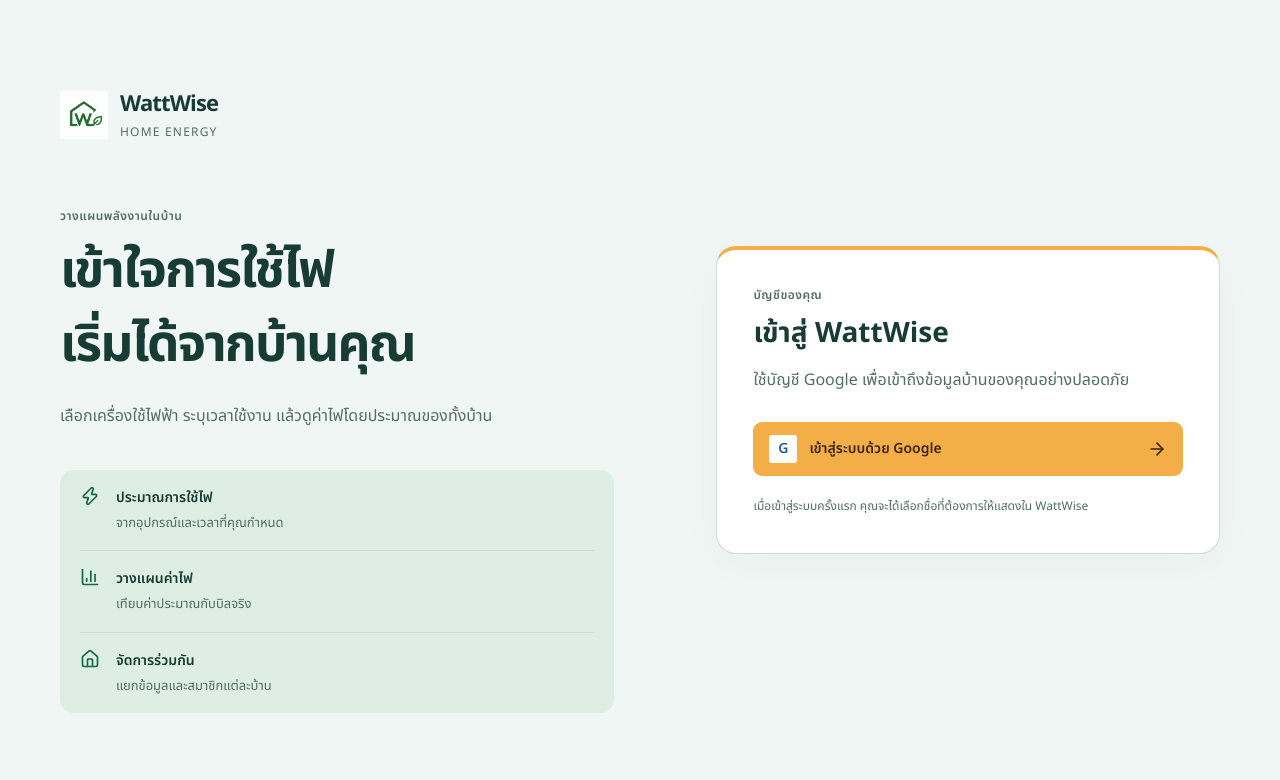
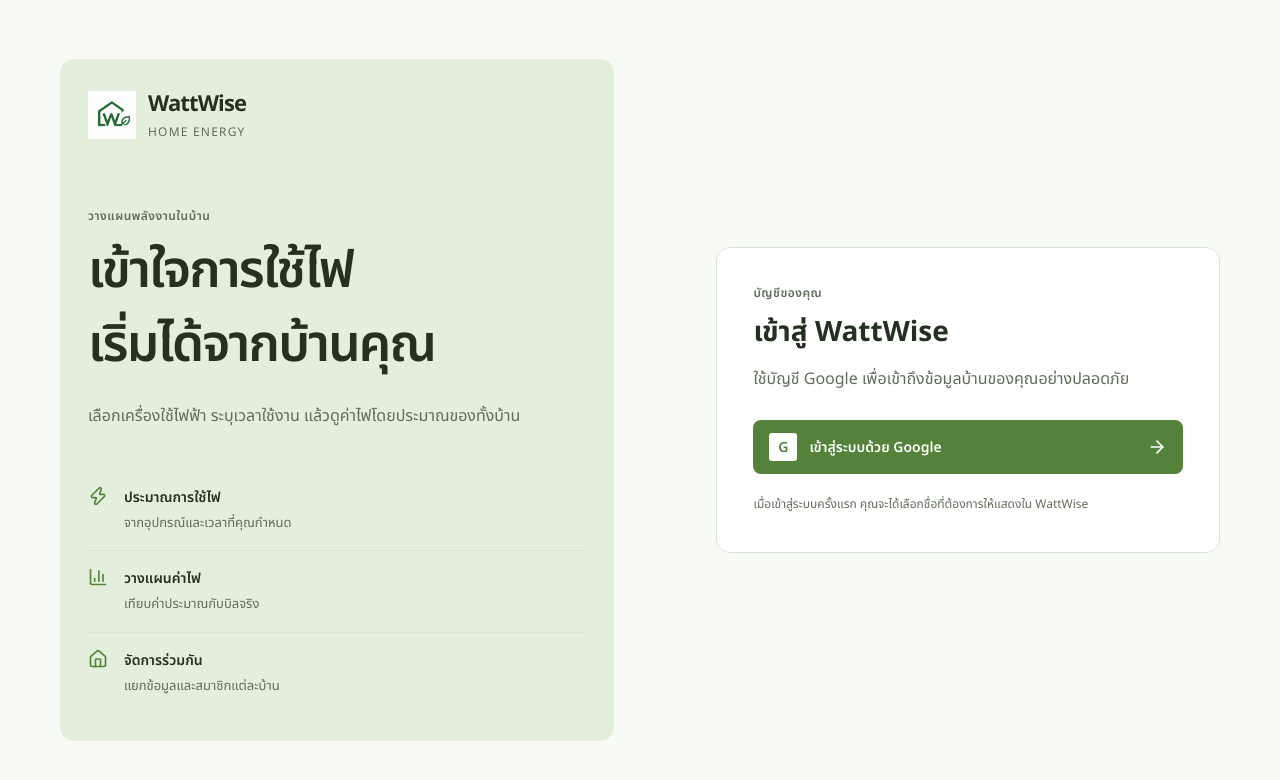
Before and after one commit to Title5656/WattWise, a Next.js app: page /login in a window 1280 px wide. Shown: the top 780 px of the page. Built offline with nearby package versions, Linux system fonts and the light colour scheme.

Commit message:
feat: modernize green dashboard design

```diff
--- a/app/globals.css
+++ b/app/globals.css
@@ -1,8 +1,8 @@
 @import 'tailwindcss';
 
-/* 60% light surfaces, 30% evergreen and mint, 10% amber emphasis. */
-:root{--bg:#f0f6f3;--panel:#fff;--text:#163c33;--muted:#526d64;--line:#ccded5;--green:#11664e;--lime:#dcf0e5;--blue:#11664e;--amber:#f3ae48;--violet:#526d64;--forest:#103f33;--mint:#deeee5;--accent-ink:#38250c;--text-caption:12px;--text-body:14px;--text-section:20px}
-@theme inline{--color-primary:var(--amber);--color-primary-foreground:var(--accent-ink);--color-background:var(--panel);--color-accent:var(--mint);--color-accent-foreground:var(--green);--color-ring:var(--green);--color-border:var(--line)}
+/* 60% white/light canvas, 30% pale green surfaces, 10% green actions and data. */
+:root{--bg:#f8faf6;--panel:#fff;--text:#243020;--muted:#606c5a;--line:#dce4d6;--green:#54823b;--leaf:#78b356;--lime:#a2cb8b;--soft-green:#cce3c0;--mint:#e3efdc;--forest:#365728;--accent-ink:#fff;--text-caption:12px;--text-body:14px;--text-section:20px}
+@theme inline{--color-primary:var(--green);--color-primary-foreground:var(--accent-ink);--color-background:var(--panel);--color-accent:var(--mint);--color-accent-foreground:var(--forest);--color-ring:var(--green);--color-border:var(--line)}
 *{box-sizing:border-box}
 html{scroll-padding-top:100px}
 body{margin:0;background:var(--bg);color:var(--text);font-family:var(--font-noto-sans-thai),system-ui,sans-serif;font-size:16px;line-height:1.65}
@@ -20,11 +20,11 @@
 h3{font-size:17px;font-weight:600}
 svg{width:20px;height:20px;flex-shrink:0}
 small{font-size:var(--text-caption)}
-input,select{max-width:100%;min-width:0;min-height:44px;padding:10px 12px;border:1px solid #aebbc1;border-radius:5px;background:#fff;color:var(--text)}
+input,select{max-width:100%;min-width:0;min-height:44px;padding:10px 12px;border:1px solid #a5b39a;border-radius:5px;background:#fff;color:var(--text)}
 [data-slot=button]{min-height:44px;height:auto;white-space:normal;border-radius:5px;font-size:14px;line-height:1.5;transition:background .15s,color .15s}
 [data-slot=button]:active:not(:disabled){transform:translateY(1px)}
 [data-slot=button].bg-primary{color:var(--accent-ink)}
-[data-slot=button].border{border-color:#b9c5ca}
+[data-slot=button].border{border-color:var(--line)}
 [data-slot=card]{border-radius:0;box-shadow:none}
 .kicker{margin-bottom:8px;color:var(--muted);font-size:12px;font-weight:600;letter-spacing:.04em}
 .skip-link{position:absolute;left:20px;top:-100px;padding:10px 16px;background:var(--text);color:#fff;z-index:10}
@@ -51,7 +51,7 @@
 .household-switcher select{width:100%;min-width:120px;min-height:44px;text-overflow:ellipsis;font-size:14px}
 .household-add{background:var(--panel)}
 .header-actions>.profile{display:flex;align-items:center;gap:8px;height:44px;min-height:44px;padding:4px 8px;border-left:1px solid var(--line)}
-.profile>i{display:grid;place-items:center;width:32px;height:32px;background:#eaf2f0;border-radius:50%;color:var(--green);font-size:12px;font-style:normal;font-weight:650}
+.profile>i{display:grid;place-items:center;width:32px;height:32px;background:var(--mint);border-radius:50%;color:var(--green);font-size:12px;font-style:normal;font-weight:650}
 .profile span{display:flex;flex-direction:column;min-width:0;max-width:160px;line-height:1.5}
 .profile b{font-size:12px;overflow:hidden;text-overflow:ellipsis;white-space:nowrap}
 .profile small{font-size:12px;color:var(--muted);overflow:hidden;text-overflow:ellipsis;white-space:nowrap}
@@ -73,7 +73,7 @@
 .energy-facts dt{font-size:12px;color:var(--muted)}
 .energy-facts dd{margin:6px 0 0;font-size:24px;font-weight:550;font-variant-numeric:tabular-nums}
 .energy-facts small{font-size:12px;font-weight:400;color:var(--muted)}
-.dashboard-empty{display:flex;align-items:center;justify-content:space-between;gap:24px;padding:24px;margin-bottom:28px;background:#eaf2f0;border-left:3px solid var(--green)}
+.dashboard-empty{display:flex;align-items:center;justify-content:space-between;gap:24px;padding:24px;margin-bottom:28px;background:var(--mint);border-left:3px solid var(--green)}
 .dashboard-empty p{margin-top:6px;color:var(--muted);font-size:14px}
 .dashboard-loading{display:flex;align-items:center;gap:12px;padding:60px 0;border-top:1px solid var(--line);color:var(--muted)}
 .dashboard-loading>span{width:20px;height:20px;border:2px solid var(--line);border-top-color:var(--green);border-radius:50%}
@@ -90,7 +90,7 @@
 .device-copy{min-width:0}
 .device-copy b{display:block;font-size:14px;font-weight:600;overflow-wrap:anywhere}
 .device-copy small{display:block;color:var(--muted);font-size:12px;overflow-wrap:anywhere}
-.device-copy>span{display:block;height:3px;margin-top:10px;background:#e2e8e7}
+.device-copy>span{display:block;height:3px;margin-top:10px;background:var(--mint)}
 .device-copy>span>i{display:block;height:100%;background:var(--green)}
 .device-usage{text-align:right}
 .device-usage b{display:block;font-size:14px;font-weight:550;font-variant-numeric:tabular-nums}
@@ -103,14 +103,14 @@
 .device-empty>a{grid-column:2;justify-self:start;padding-left:0;color:var(--green)}
 .bill-legend{display:flex;gap:18px;font-size:12px;color:var(--muted);margin-bottom:12px}
 .bill-legend span{display:flex;align-items:center;gap:6px}
-.bill-legend i{width:10px;height:10px;background:#c5cfd2}
+.bill-legend i{width:10px;height:10px;background:var(--soft-green)}
 .bill-legend .actual{background:var(--green)}
 .monthly-chart{display:flex;align-items:flex-end;gap:12px;min-height:236px;overflow-x:auto}
 .monthly-column{display:flex;flex:1 0 70px;min-width:0;flex-direction:column;text-align:center}
 .monthly-column>em{font-size:12px;font-style:normal;color:var(--muted);white-space:nowrap}
 .monthly-column>small{margin-top:10px;font-size:12px}
 .monthly-bars{display:flex;justify-content:center;align-items:flex-end;gap:4px;height:140px;border-bottom:1px solid var(--line)}
-.monthly-bars i{width:20px;min-height:2px;background:#c5cfd2;border-radius:2px 2px 0 0}
+.monthly-bars i{width:20px;min-height:2px;background:var(--soft-green);border-radius:2px 2px 0 0}
 .monthly-bars i.actual{background:var(--green)}
 .monthly-record-actions{display:flex;justify-content:center;min-height:44px}
 .monthly-record-actions button{width:44px;min-height:44px;padding:0;color:var(--muted)}
@@ -145,7 +145,7 @@
 .builder-header-actions{display:flex;align-items:center;gap:12px;flex-wrap:wrap;justify-content:flex-end}
 .save-pill{display:flex;align-items:center;gap:7px;min-height:44px;color:var(--muted);font-size:var(--text-body)}
 .save-pill i{width:6px;height:6px;border-radius:50%;background:var(--green)}
-.save-pill.saving i,.save-pill.loading i,.save-pill.ready i{background:var(--amber);animation:save-pulse 1s ease-in-out infinite}
+.save-pill.saving i,.save-pill.loading i,.save-pill.ready i{background:var(--leaf);animation:save-pulse 1s ease-in-out infinite}
 .save-pill.conflict i,.save-pill.retryable-error i{background:#a0352d}
 .back-status{font-size:var(--text-body);color:var(--green);background:#fff}
 .builder-identity{display:flex;justify-content:flex-end;margin:-8px 0 24px}
@@ -160,7 +160,7 @@
 .builder-summary .bill strong{color:var(--green)}
 .bill-disclosure{margin-bottom:28px}
 .bill-disclosure>summary{padding:10px 0;min-height:44px;color:var(--muted);font-size:14px;width:fit-content}
-.builder-bill-breakdown{display:grid;grid-template-columns:repeat(5,minmax(0,1fr));gap:16px;padding:20px;background:#eef1f3;border-radius:5px}
+.builder-bill-breakdown{display:grid;grid-template-columns:repeat(5,minmax(0,1fr));gap:16px;padding:20px;background:var(--mint);border-radius:5px}
 .builder-bill-breakdown>p{grid-column:1/-1;font-size:13px;color:var(--muted)}
 .builder-bill-breakdown>span{display:flex;flex-direction:column}
 .builder-bill-breakdown small{color:var(--muted);font-size:var(--text-caption)}
@@ -172,15 +172,15 @@
 .builder-panel-heading>div{min-width:0}
 .builder-panel-heading h2{font-size:20px}
 .builder-panel-heading>em{font-size:12px;color:var(--muted);font-style:normal;flex-shrink:0}
-.builder-search{display:flex;align-items:center;gap:10px;background:#fff;border:1px solid #aebbc1;border-radius:5px;padding:0 12px}
+.builder-search{display:flex;align-items:center;gap:10px;background:#fff;border:1px solid #a5b39a;border-radius:5px;padding:0 12px}
 .builder-search>i{display:flex;color:var(--muted)}
 .builder-search input{width:100%;height:48px;background:transparent;border:0;box-shadow:none;padding:10px 0;font-size:16px}
 .builder-search:focus-within{outline:2px solid var(--green);outline-offset:2px}
 .builder-search input:focus-visible{outline:none;box-shadow:none}
 .builder-tabs{display:flex;flex-wrap:wrap;gap:4px;margin:12px 0 18px}
 .builder-tabs button{min-height:44px;padding:8px 10px;color:var(--muted);font-size:13px}
-.builder-tabs .selected{background:#e4eeeb;color:var(--green);box-shadow:inset 0 -2px var(--green)}
-.builder-catalog-list{max-height:620px;overflow:auto;scrollbar-width:thin;scrollbar-color:#a9b8bd transparent}
+.builder-tabs .selected{background:var(--mint);color:var(--green);box-shadow:inset 0 -2px var(--green)}
+.builder-catalog-list{max-height:620px;overflow:auto;scrollbar-width:thin;scrollbar-color:#a5b39a transparent}
 .builder-appliance{display:grid;grid-template-columns:54px minmax(0,1fr) 44px;align-items:center;gap:8px 12px;padding:16px 0;border:0;border-bottom:1px solid var(--line);background:transparent}
 .builder-product-image{grid-column:1;grid-row:1/3;width:54px;height:66px;background:#fff;border-radius:4px}
 .builder-product-image img{width:100%;height:100%;padding:3px;object-fit:contain}
@@ -191,15 +191,15 @@
 .builder-product-copy>small{font-size:var(--text-caption);color:var(--muted);overflow-wrap:anywhere}
 .builder-appliance>strong{grid-column:2;grid-row:2;font-size:14px;font-weight:550;font-variant-numeric:tabular-nums}
 .builder-appliance>strong small{margin-left:5px;font-size:12px;color:var(--muted);font-weight:400}
-.builder-appliance>button{grid-column:3;grid-row:1/3;width:44px;min-height:44px;background:#eaf2f0;color:var(--green)}
-.builder-appliance>button:hover{background:#d6e8e1}
+.builder-appliance>button{grid-column:3;grid-row:1/3;width:44px;min-height:44px;background:var(--mint);color:var(--green)}
+.builder-appliance>button:hover{background:var(--soft-green)}
 .builder-catalog-state{display:flex;flex-direction:column;align-items:center;justify-content:center;gap:10px;min-height:220px;padding:28px 12px;color:var(--muted);text-align:center;font-size:14px}
 .builder-catalog-state.error{color:#a0352d}
 .catalog-spinner{width:24px;height:24px;border:2px solid var(--line);border-top-color:var(--green);border-radius:50%;animation:save-spin .9s linear infinite}
 .builder-load-more{width:100%;margin-top:14px;background:#fff}
 .builder-load-more-error{font-size:14px;color:#a0352d}
 .builder-dropzone{min-height:320px}
-.builder-empty{display:flex;flex-direction:column;align-items:center;justify-content:center;min-height:320px;padding:32px 20px;border:1px dashed #b5c2c7;border-radius:6px;text-align:center}
+.builder-empty{display:flex;flex-direction:column;align-items:center;justify-content:center;min-height:320px;padding:32px 20px;border:1px dashed #a5b39a;border-radius:6px;text-align:center}
 .builder-empty>i{color:var(--green);margin-bottom:12px}
 .builder-empty h3{font-size:18px;margin-bottom:8px}
 .builder-empty p{font-size:14px;color:var(--muted)}
@@ -225,8 +225,8 @@
 .number-stepper{min-width:0}
 .number-stepper-label{display:block;margin-bottom:6px;color:var(--muted);font-size:var(--text-caption)}
 .number-stepper-control{display:grid;grid-template-columns:44px minmax(0,1fr) 44px;gap:4px;align-items:center}
-.number-stepper-control button{display:grid;place-items:center;min-width:44px;min-height:44px;border:1px solid #bbc7cb;border-radius:4px;background:#f7f9f9;color:var(--green)}
-.number-stepper-control button:hover:not(:disabled){background:#eaf2f0}
+.number-stepper-control button{display:grid;place-items:center;min-width:44px;min-height:44px;border:1px solid #a5b39a;border-radius:4px;background:var(--bg);color:var(--green)}
+.number-stepper-control button:hover:not(:disabled){background:var(--mint)}
 .number-stepper-control button svg{width:16px;height:16px}
 .number-stepper-control label{position:relative;min-width:0}
 .number-stepper-control input{width:100%;min-height:44px;text-align:center;padding:8px 28px 8px 4px;font-size:16px;font-variant-numeric:tabular-nums}
@@ -238,9 +238,9 @@
 .builder-usage-schedule-header small{font-size:12px;color:var(--muted)}
 .builder-usage-schedule-header button{min-height:44px;margin-left:auto;padding:6px 8px;font-size:12px;color:var(--green);border:0;background:transparent;text-decoration:underline;text-underline-offset:3px}
 .builder-period-chips{display:grid;grid-template-columns:repeat(4,minmax(0,1fr));gap:6px;margin-top:8px}
-.builder-period-chip{min-height:44px;padding:8px;border:1px solid #bbc7cb;border-radius:4px;background:#fff;color:var(--muted);font-size:14px;text-align:left}
+.builder-period-chip{min-height:44px;padding:8px;border:1px solid #a5b39a;border-radius:4px;background:#fff;color:var(--muted);font-size:14px;text-align:left}
 .builder-period-chip small{display:block;font-size:12px}
-.builder-period-chip.selected{background:#eaf2f0;border-color:var(--green);color:var(--green);box-shadow:inset 0 -2px var(--green)}
+.builder-period-chip.selected{background:var(--mint);border-color:var(--green);color:var(--green);box-shadow:inset 0 -2px var(--green)}
 .builder-period-chip.selected:disabled{opacity:1}
 .builder-period-hours{display:grid;grid-template-columns:repeat(auto-fit,minmax(min(220px,100%),1fr));gap:14px;margin-top:16px}
 .builder-method{display:flex;align-items:flex-start;gap:10px;margin-top:22px;padding:16px 0;border-top:1px solid var(--line)}
@@ -334,8 +334,8 @@
 .login-card h2{font-size:28px;margin:8px 0 12px}
 .login-card>p:not(.kicker){font-size:16px;color:var(--muted);margin-bottom:28px}
 .google-signin{display:grid;grid-template-columns:28px 1fr 20px;align-items:center;gap:12px;min-height:54px;padding:12px 16px;background:var(--green);color:#fff;border-radius:5px;font-size:14px;font-weight:600}
-.google-signin:hover{background:#11564c}
-.google-signin i{display:grid;place-items:center;font-style:normal;width:28px;height:28px;background:#fff;border-radius:3px;color:#245b9a}
+.google-signin:hover{background:var(--forest)}
+.google-signin i{display:grid;place-items:center;font-style:normal;width:28px;height:28px;background:#fff;border-radius:3px;color:var(--green)}
 .login-card>small{display:block;margin-top:20px;font-size:12px;color:var(--muted);line-height:1.8}
 .onboarding-shell{min-height:100dvh;width:min(680px,100%);margin:auto;padding:36px 24px 64px}
 .onboarding-brand{margin-bottom:56px}
@@ -346,71 +346,75 @@
 .onboarding-card>p{color:var(--muted);margin:12px 0 28px}
 .onboarding-loading{padding:20px 0}
 
-/* Shared color hierarchy across dashboard, builder, accounts, and sign-in. */
-.sidebar{background:var(--forest);border-bottom-color:var(--forest);color:#fff}
-.side-nav a,.sidebar-account{color:#c7dfd3}
-.side-nav a:hover,.side-nav a.active{color:var(--amber)}
-.side-nav a.active{border-bottom-color:var(--amber)}
-[data-slot=button],input,select{border-radius:9px}
-[data-slot=button].bg-primary:hover:not(:disabled){background:#e99b30}
-.energy-overview{padding:30px;border:1px solid var(--line);border-radius:20px;background:var(--mint)}
-.estimate-value strong{color:var(--forest);font-weight:600}
-.bill-estimate>a{padding:8px 14px;border-radius:8px;background:var(--forest);color:#fff}
-.estimate-details{border-color:#b6cec1}
-.energy-facts{border-color:#b6cec1}
-.devices-card,.bill-card{padding:24px;background:var(--panel);border:1px solid var(--line);border-radius:16px}
-.overview-grid{gap:24px}
-.device-copy>span{height:5px;border-radius:4px;background:var(--mint);overflow:hidden}
-.device-copy>span>i{border-radius:4px}
-.bill-legend i,.monthly-bars i{background:#b7d5c5}
-.bill-legend .actual,.monthly-bars i.actual{background:var(--amber)}
-.monthly-bars i{border-radius:5px 5px 0 0}
-.load-card{padding:28px;background:var(--panel);border:1px solid var(--line);border-radius:20px;box-shadow:0 8px 28px #103f3306}
+/* A light workspace with one tinted overview; supporting sections stay open. */
+.sidebar{background:var(--panel);color:var(--text)}
+.brand b{font-weight:700;color:var(--forest)}
+.side-nav a:hover,.side-nav a.active{color:var(--forest)}
+.side-nav a.active{border-bottom-color:var(--green)}
+[data-slot=button],input,select{border-radius:8px}
+[data-slot=button].bg-primary:hover:not(:disabled){background:var(--forest)}
+h1{font-weight:600;letter-spacing:-.035em}
+.dashboard-header,.builder-header{align-items:center}
+.energy-overview{padding:32px 36px;gap:40px;border:0;border-radius:14px;background:var(--mint);margin-bottom:28px}
+.estimate-value strong{color:var(--forest);font-weight:550}
+.bill-estimate>a{color:var(--forest);padding:0;border-radius:0;background:transparent}
+.estimate-details,.energy-facts{border-color:#becfb2}
+.energy-facts dd{font-weight:600}
+.overview-grid{gap:40px;margin-top:32px}
+.devices-card,.bill-card{padding:0;background:transparent;border:0;border-radius:0}
+.bill-card{padding-left:32px;border-left:1px solid var(--line)}
+.device-copy>span{height:4px;border-radius:2px;background:var(--mint);overflow:hidden}
+.device-copy>span>i{background:var(--leaf)}
+.bill-legend i,.monthly-bars i{background:var(--soft-green)}
+.bill-legend .actual,.monthly-bars i.actual{background:var(--green)}
+.monthly-bars i{width:24px;border-radius:3px 3px 0 0}
+.load-card{padding:28px 32px;background:var(--panel);border:1px solid var(--line);border-radius:14px;box-shadow:none;margin-bottom:32px}
 .load-card>header{gap:16px;align-items:flex-start}
-.load-period{padding:7px 12px;border-radius:7px;background:var(--mint);color:var(--green);font-size:13px;white-space:nowrap}
-.load-summary{display:grid;grid-template-columns:repeat(3,minmax(0,1fr));gap:12px;margin:24px 0}
-.load-summary>span{padding:16px 20px;border-radius:12px;background:var(--bg);font-size:13px}
-.load-summary b{font-size:28px;font-weight:600;letter-spacing:-.025em}
+.load-period{padding:5px 0;color:var(--muted);font-size:13px;white-space:nowrap}
+.load-summary{display:flex;gap:0;margin:24px 0 20px}
+.load-summary>span{flex:1;padding:0 24px;border-right:1px solid var(--line);font-size:13px}
+.load-summary>span:first-child{padding-left:0}
+.load-summary>span:last-child{border-right:0}
+.load-summary b{font-size:28px;font-weight:550;letter-spacing:-.025em}
 .load-summary small{font-size:14px;letter-spacing:0}
-.load-summary>.load-peak{background:#fff1d9;color:#805015;box-shadow:inset 3px 0 var(--amber)}
-.load-summary>.load-peak b{color:#805015}
-.load-chart-legend{display:flex;align-items:center;flex-wrap:wrap;gap:12px 24px;margin:0 0 8px;font-size:12px;color:var(--muted)}
+.load-summary>.load-peak b{color:var(--green)}
+.load-chart-legend{display:flex;align-items:center;flex-wrap:wrap;gap:10px 24px;margin:0 0 12px;font-size:12px;color:var(--muted)}
 .load-chart-legend>span{display:flex;align-items:center;gap:8px}
-.load-chart-legend i{width:18px;height:3px;background:var(--green);border-radius:2px}
-.load-chart-legend i.average{height:0;background:none;border-top:2px dashed #a76a19}
+.load-chart-legend i{width:20px;height:3px;background:var(--green);border-radius:2px}
+.load-chart-legend i.average{height:0;background:none;border-top:2px dashed var(--muted)}
 .load-chart-legend>small{margin-left:auto}
-.usage-line-chart svg{min-width:680px;max-height:none}
-.usage-grid{stroke-dasharray:3 6;stroke:var(--line)}
-.usage-line{stroke-width:3;vector-effect:non-scaling-stroke}
-.usage-average{stroke:#a76a19;stroke-width:1.5;stroke-dasharray:6 6;opacity:.8}
-.usage-hit{fill:transparent}
-.usage-point{stroke-width:2;transition:fill .16s}
-.usage-peak-halo{fill:var(--amber);opacity:.25}
-.usage-sample.is-peak .usage-point{fill:var(--amber);stroke:#a76a19}
-.usage-value{opacity:0;fill:var(--forest);font-weight:600;paint-order:stroke;stroke:#fff;stroke-width:5px;stroke-linejoin:round;transition:opacity .16s}
-.usage-sample.is-peak .usage-value,.usage-sample:hover .usage-value,.usage-sample:focus .usage-value{opacity:1}
+.usage-line-chart{overflow:visible;position:relative}
+.usage-line-chart svg{min-width:0;max-height:none;overflow:visible}
+.usage-grid{stroke:var(--line);stroke-width:1}
+.usage-line{stroke-width:2.5;vector-effect:non-scaling-stroke}
+.usage-average{stroke:var(--muted);stroke-width:1;stroke-dasharray:5 6;vector-effect:non-scaling-stroke}
+.usage-point{stroke-width:2;vector-effect:non-scaling-stroke}
+.usage-cursor{stroke:var(--green);stroke-width:1;stroke-dasharray:3 4;vector-effect:non-scaling-stroke}
+.usage-peak-halo{fill:var(--soft-green)}
 .usage-sample:focus{outline:none}
-.usage-sample:focus .usage-point{stroke:var(--forest);stroke-width:4;fill:var(--amber)}
-.usage-series{animation:load-reveal .65s ease-out both;transform-origin:center bottom}
-@keyframes load-reveal{from{opacity:0;transform:translateY(6px)}to{opacity:1;transform:translateY(0)}}
-.insight-card{background:var(--mint);border:0;border-radius:14px;padding:24px}
-.builder-summary{padding:24px;background:var(--mint);border:1px solid var(--line);border-radius:16px}
-.builder-bill-breakdown{background:var(--mint);border-radius:10px}
-.builder-home-item{background:var(--panel);border-color:var(--line);border-radius:14px}
-.builder-catalog{background:var(--panel);border:1px solid var(--line);border-radius:14px;padding:20px}
-.builder-tabs .selected,.builder-period-chip.selected{background:var(--mint)}
-.builder-appliance>button{background:var(--amber);color:var(--accent-ink)}
-.builder-appliance>button:hover{background:#e99b30}
-.account-card,.household-choice-card,.household-state-card{padding:24px;background:var(--panel);border:1px solid var(--line);border-radius:14px}
-.account-households,.household-choice-grid{gap:14px}
-.account-heading{border-bottom-color:var(--green)}
-.login-card{border-radius:20px;border-top:4px solid var(--amber);box-shadow:0 12px 40px #103f3308}
-.login-metrics{padding:0 20px;border-radius:14px;background:var(--mint);border-top:0}
+.usage-sample:focus .usage-point{stroke:var(--forest);stroke-width:3}
+.usage-tooltip rect{fill:var(--forest)}
+.usage-tooltip text{fill:#fff;font-size:13px}
+.usage-tooltip .usage-tooltip-value{font-size:19px;font-weight:600}
+.usage-chart-help{display:block;margin-top:4px;color:var(--muted);font-size:12px}
+.insight-card{background:transparent;border-top:1px solid var(--line);border-radius:0;padding:24px 0 0}
+.builder-summary{padding:24px;background:var(--mint);border:0;border-radius:12px}
+.builder-bill-breakdown{background:var(--mint);border-radius:8px}
+.builder-home-item{background:var(--panel);border-color:var(--line);border-radius:10px}
+.builder-catalog{background:transparent;border:0;border-right:1px solid var(--line);border-radius:0;padding:0 28px 0 0}
+.builder-tabs .selected,.builder-period-chip.selected{background:var(--mint);color:var(--forest)}
+.builder-appliance>button{background:var(--mint);color:var(--forest)}
+.builder-appliance>button:hover{background:var(--soft-green)}
+.account-card,.household-choice-card,.household-state-card{background:var(--panel);border:1px solid var(--line);border-radius:10px;padding:24px}
+.account-households,.household-choice-grid{gap:12px}
+.account-heading{border-bottom:1px solid var(--line)}
+.login-card{border:1px solid var(--line);border-radius:14px;box-shadow:none}
+.login-story{padding:28px;background:var(--mint);border-radius:14px}
+.login-metrics{padding:0;border-top:0}
 .login-metrics>span:last-child{border:0}
-.google-signin{background:var(--amber);color:var(--accent-ink);border-radius:9px}
-.google-signin:hover{background:#e99b30}
-.onboarding-card{padding:28px;background:var(--panel);border:1px solid var(--line);border-top:4px solid var(--amber);border-radius:16px}
-
+.google-signin{background:var(--green);color:#fff;border-radius:8px}
+.google-signin:hover{background:var(--forest)}
+.onboarding-card{padding:28px;background:var(--panel);border:1px solid var(--line);border-radius:12px}
 @media (max-width:1100px){
   .sidebar{gap:24px;padding-inline:24px}
   .side-nav{gap:18px}
@@ -429,7 +433,7 @@
 @media (max-width:800px){
   .builder-workspace{display:block}
   .builder-empty-add{display:inline-flex}
-  .builder-catalog{position:static;padding:20px}
+  .builder-catalog{position:static;padding:0;border-right:0}
   .builder-catalog-list{max-height:none}
   .builder-mobile-nav{position:sticky;top:76px;z-index:3;display:flex;gap:0;border-bottom:1px solid var(--line);margin-bottom:24px;background:var(--bg)}
   .builder-mobile-nav button{flex:1;min-height:48px;padding:12px 8px;border:0;border-bottom:3px solid transparent;background:transparent;color:var(--muted);font-size:14px}
@@ -467,16 +471,16 @@
   .energy-facts small{display:block}
   .overview-grid{display:flex;flex-direction:column;gap:28px}
   .devices-card{order:-1;width:100%}
-  .bill-card{padding:20px;width:100%}
+  .bill-card{padding:0;width:100%;border-left:0}
   .section-heading{gap:12px}
   .device-row{grid-template-columns:40px minmax(0,1fr) auto;gap:8px}
   .device-product-thumb{width:40px;height:40px}
   .device-usage b{font-size:13px}
   .load-card{padding:20px 16px}
   .load-summary{gap:8px}
-  .load-summary>span{padding:12px 10px;font-size:12px}
+  .load-summary>span{padding:0 10px;font-size:12px}
   .load-chart-legend>small{margin-left:0}
-  .load-summary b{font-size:18px}
+  .load-summary b{font-size:22px}
   .insight-card,.dashboard-empty{flex-direction:column;align-items:flex-start;gap:16px}
   .builder-summary{grid-template-columns:repeat(2,minmax(0,1fr));gap:20px 0}
   .builder-summary article{padding:0 16px}
@@ -504,6 +508,7 @@
   .login-card{padding:24px}
   .onboarding-brand{margin-bottom:32px}
 }
+@media (max-width:600px){.load-chart-legend>small{margin-left:0}.load-summary small{font-size:12px}}
 @media (max-width:480px){
   .side-nav a{flex-direction:column;gap:3px;font-size:12px}
   .header-actions>.profile{border-left:0;padding-left:0;height:44px;min-height:44px}
```
Also changed, not shown: app/components/DailyLoadChart.tsx (+73 -27 lines), app/components/HouseholdDashboard.tsx (+6 -6 lines).
